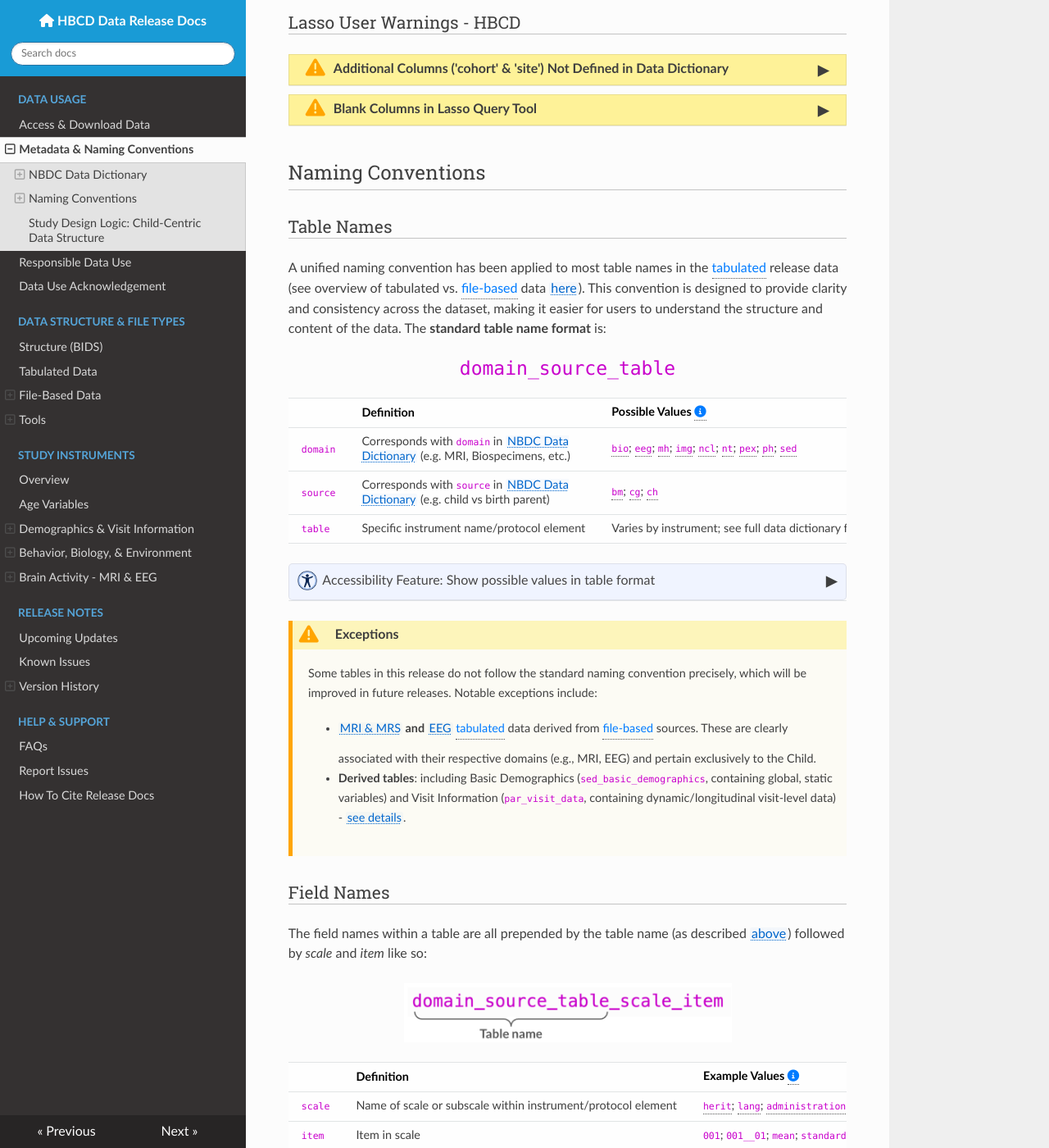
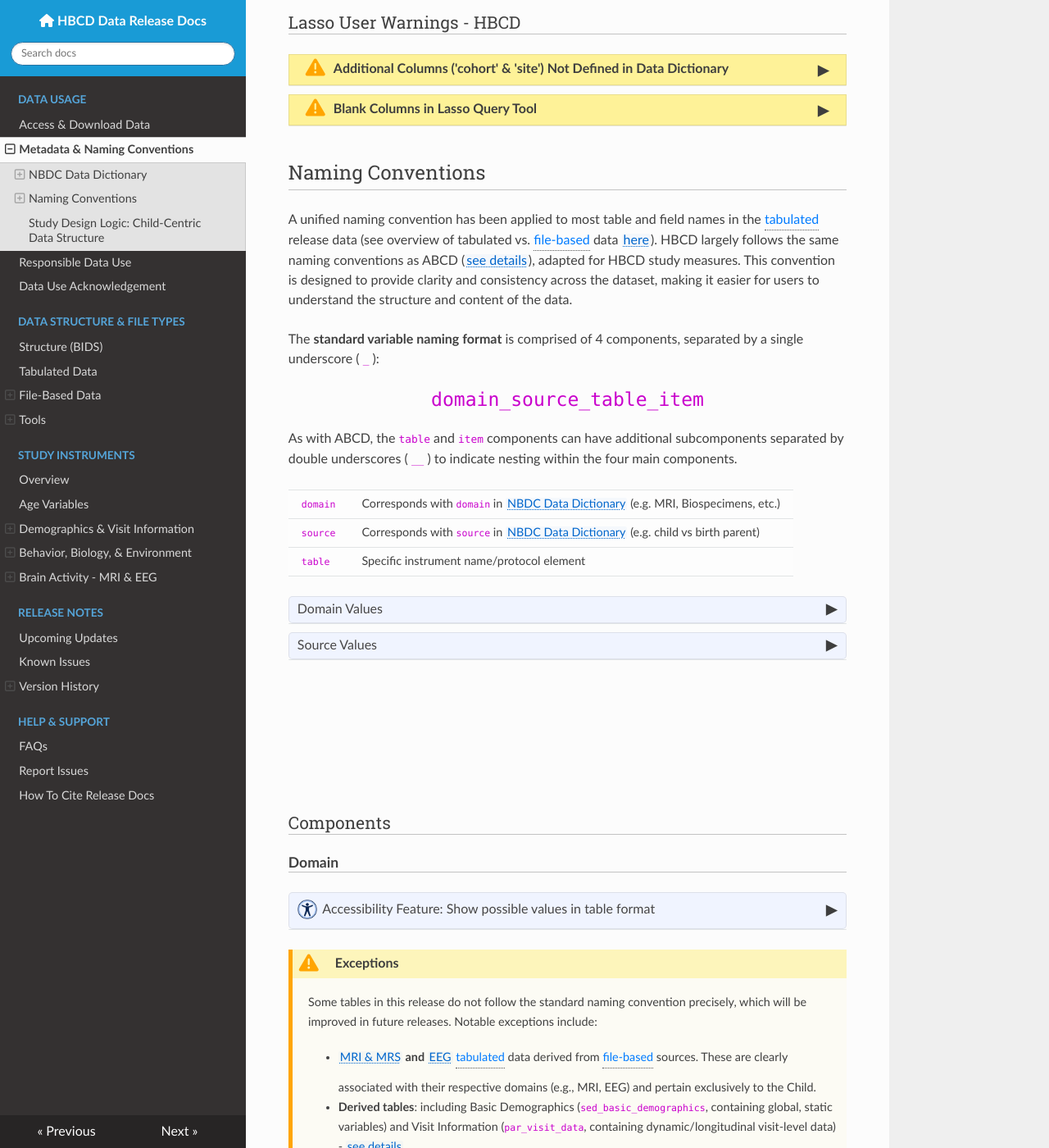
Before and after one commit to nbdc-datahub/hbcd-docs, an MkDocs documentation site: the page built from docs/access/metadata.md, in a window 1280 px wide and 1400 px high, scrolled down 2790 px. Shown: the whole window at 82% size. Built offline with MkDocs 1.6.1, drawn with Linux system fonts in a browser that asks for light colours; nearby versions of some CDN libraries.

Commit message:
begin drafting new naming conventions section

```diff
--- a/docs/access/metadata.md
+++ b/docs/access/metadata.md
@@ -366,51 +366,105 @@ Below are the definitions for the columns in the data dictionary and levels tabl
 
 ## Naming Conventions
 
-### Table Names
+A unified naming convention has been applied to most table and field names in the <span class="tooltip">tabulated<span class="tooltiptext">instrument and derived data<br>(tabulated format)</span></span> release data (see overview of tabulated vs. <span class="tooltip">file-based<span class="tooltiptext">imaging and biosignal data<br>(varied formats)</span></span> data [here](../datacuration/overview.md)). HBCD largely follows the same naming conventions as ABCD ([see details](https://docs.abcdstudy.org/latest/documentation/curation/naming.html)), adapted for HBCD study measures. This convention is designed to provide clarity and consistency across the dataset, making it easier for users to understand the structure and content of the data.
 
-A unified naming convention has been applied to most table names in the <span class="tooltip">tabulated<span class="tooltiptext">instrument and derived data<br>(tabulated format)</span></span> release data (see overview of tabulated vs. <span class="tooltip">file-based<span class="tooltiptext">imaging and biosignal data<br>(varied formats)</span></span> data [here](../datacuration/overview.md)). This convention is designed to provide clarity and consistency across the dataset, making it easier for users to understand the structure and content of the data. The **standard table name format** is:
+The **standard variable naming format** is comprised of 4 components, separated by a single underscore ( `_` ):
 
 <p style="font-size: 1.8em; font-weight: bold;" align="center">
-<code>domain_source_table</code>
+<code>domain_source_table_item</code>
 </p>
 
+As with ABCD, the `table` and `item` components can have additional subcomponents separated by double underscores ( `__` ) to indicate nesting within the four main components.
+
 <table class="table-no-vertical-lines" style="width: 100%; border-collapse: collapse; table-layout: fixed;">
-<thead>
-  <th></th>
-  <th>Definition</th>
-  <th>Possible Values <span class="tooltip tooltip-right"><span class="emoji"><i class="fa-solid fa-circle-info"></i></span><span class="tooltiptext" style="font-size: 0.9em;">for tables provided in the current release only</span></span>
-</thead>
 <tbody>
 <tr>
   <td><b><code>domain</code></b></td>
   <td style="word-wrap: break-word; white-space: normal;">Corresponds with <code>domain</code> in <a href="#data-dictionary">NBDC Data Dictionary</a> (e.g. MRI, Biospecimens, etc.)</td>
-  <td>
-    <span class="tooltip"><code>bio</code><span class="tooltiptext">Biospecimens</span></span>;
-    <span class="tooltip"><code>eeg</code><span class="tooltiptext">EEG</span></span>;
-    <span class="tooltip"><code>mh</code><span class="tooltiptext">Behavior/Child-Caregiver Interaction</span></span>;
-    <span class="tooltip"><code>img</code><span class="tooltiptext">Imaging/MRI</span></span>;
-    <span class="tooltip"><code>ncl</code><span class="tooltiptext">Neurocognition and Language</span></span>;
-    <span class="tooltip"><code>nt</code><span class="tooltiptext">Novel Tech</span></span>;
-    <span class="tooltip"><code>pex</code><span class="tooltiptext">Pregnancy/Exposure Including Substance</span></span>;
-    <span class="tooltip"><code>ph</code><span class="tooltiptext">Physical Health</span></span>;
-    <span class="tooltip"><code>sed</code><span class="tooltiptext">Social & Environmental Determinants</span></span>
-  </td>
 </tr>
 <tr>
   <td><b><code>source</code></b></td>
   <td style="word-wrap: break-word; white-space: normal;">Corresponds with <code>source</code> in <a href="#data-dictionary">NBDC Data Dictionary</a> (e.g. child vs birth parent)</td>
-  <td>
-    <span class="tooltip"><code>bm</code><span class="tooltiptext">Biological Mother</span></span>;
-    <span class="tooltip"><code>cg</code><span class="tooltiptext">Caregiver (Responsible Adult)</span></span>;
-    <span class="tooltip"><code>ch</code><span class="tooltiptext">Child</span></span>
-  </td>
 </tr>
 <tr>
 <td><b><code>table</code></b></td>
 <td>Specific instrument name/protocol element</td>
-<td>Varies by instrument; see full data dictionary for details.</td></tr>
 </tbody>
 </table>
+
+<div id="domain" class="table-banner" onclick="toggleCollapse(this)">
+  <span class="text-with-link">
+  <span style="display: inline-flex; align-items: center;">
+   Domain Values
+  </span>
+  <a class="anchor-link" href="#domain" title="Copy link">
+  <i class="fa-solid fa-link"></i>
+  </a>
+  </span>
+  <span class="arrow">▸</span>
+</div>
+<div class="table-collapsible-content">
+<table class="table-no-vertical-lines" style="width: 100%; border-collapse: collapse; table-layout: fixed;">
+  <thead>
+    <tr>
+      <th>Code</th>
+      <th>Description</th>
+    </tr>
+  </thead>
+  <tbody>
+    <tr><td><code>bio</code></td><td>Biospecimens</td></tr>
+    <tr><td><code>eeg</code></td><td>EEG</td></tr>
+    <tr><td><code>mh</code></td><td>Behavior/Child-Caregiver Interaction</td></tr>
+    <tr><td><code>img</code></td><td>Imaging/MRI</td></tr>
+    <tr><td><code>ncl</code></td><td>Neurocognition and Language</td></tr>
+    <tr><td><code>nt</code></td><td>Novel Tech</td></tr>
+    <tr><td><code>pex</code></td><td>Pregnancy/Exposure Including Substance</td></tr>
+    <tr><td><code>ph</code></td><td>Physical Health</td></tr>
+    <tr><td><code>sed</code></td><td>Social & Environmental Determinants</td></tr>
+  </tbody>
+</table>
+</div>
+
+<div id="source" class="table-banner" onclick="toggleCollapse(this)">
+  <span class="text-with-link">
+  <span style="display: inline-flex; align-items: center;">
+   Source Values
+  </span>
+  <a class="anchor-link" href="#source" title="Copy link">
+  <i class="fa-solid fa-link"></i>
+  </a>
+  </span>
+  <span class="arrow">▸</span>
+</div>
+<div class="table-collapsible-content">
+<table class="table-no-vertical-lines" style="width: 100%; border-collapse: collapse; table-layout: fixed;">
+  <thead>
+    <tr>
+      <th>Code</th>
+      <th>Description</th>
+    </tr>
+  </thead>
+  <tbody>
+    <tr><td><code>bm</code></td><td>Biological Mother</td></tr>
+    <td><code>cg</code></td><td>Caregiver (Responsible Adult)</td>
+    <tr><td><code>ch</code></td><td>Child</td></tr>
+  </tbody>
+</table>
+</div>
+
+
+
+<br>
+<br>
+<br>
+<br>
+<br>
+<br>
+
+
+### Components
+
+#### Domain
 
 <p>
 <div id="domain-source" class="table-banner" onclick="toggleCollapse(this)">
```
